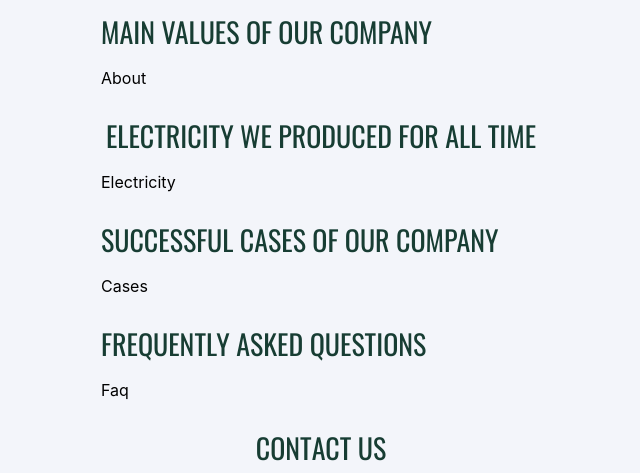
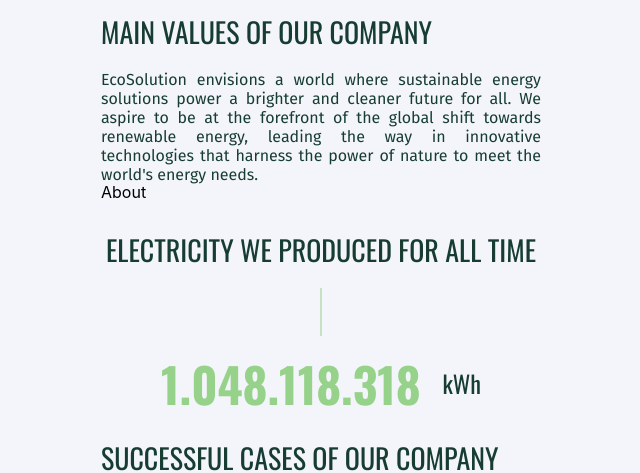
Before and after one commit to Aleksandr2905/ecosolution, a React (Vite) app: page / in a window 1280 px wide. Shown: the part 773-1246 px from the top of the page, without its empty margins (319-959 px from the left). Built offline with nearby package versions, Linux system fonts and the light colour scheme.

Commit message:
added Electricity

```diff
--- a/src/components/About/About.jsx
+++ b/src/components/About/About.jsx
@@ -1,11 +1,13 @@
 import { text } from '../../data/about';
 import Section from '../Section/Section';
+import * as s from './About.styled';
 
 const About = () => {
-  const { id, title } = text;
+  const { id, title, description } = text;
 
   return (
     <Section id={id} title={title}>
+      <s.SubTitle>{description}</s.SubTitle>
       <div>About</div>
     </Section>
   );
--- /dev/null
+++ b/src/components/About/About.styled.js
@@ -0,0 +1,10 @@
+import styled from 'styled-components';
+
+export const SubTitle = styled.p`
+  text-align: justify;
+  font-family: Fira Sans;
+  font-size: 16px;
+  font-weight: 400;
+  line-height: normal;
+  color: var(--primary-color);
+`;
--- /dev/null
+++ b/src/components/Electricity/Counter/Counter.jsx
@@ -0,0 +1,27 @@
+import { useState, useEffect } from 'react';
+import * as s from './Counter.styled';
+
+const Counter = () => {
+  const randomNumber =
+    Math.floor(Math.random() * (1300000000 - 1000000000 + 1)) + 1000000000;
+  const [count, setCount] = useState(randomNumber);
+
+  useEffect(() => {
+    const interval = setInterval(() => {
+      setCount((prevCount) => prevCount + 1);
+    }, 1000);
+
+    return () => clearInterval(interval);
+  }, []);
+
+  const formattedCount = count.toLocaleString('de-DE');
+
+  return (
+    <s.Wrapper>
+      <s.Count>{formattedCount}</s.Count>
+      <s.Units>kWh</s.Units>
+    </s.Wrapper>
+  );
+};
+
+export default Counter;
--- /dev/null
+++ b/src/components/Electricity/Counter/Counter.styled.js
@@ -0,0 +1,41 @@
+import styled from 'styled-components';
+
+export const Wrapper = styled.div`
+  display: flex;
+  justify-content: space-between;
+  align-items: center;
+  width: 320px;
+  margin: 96px auto 0;
+  position: relative;
+
+  &::before {
+    content: '';
+    position: absolute;
+    top: -72px;
+    left: 50%;
+    transform: translateX(-50%);
+    width: 1px;
+    height: 48px;
+    background-color: var(--light-green);
+  }
+`;
+
+export const Count = styled.h3`
+  text-align: center;
+  font-family: Oswald Bold;
+  font-size: 48px;
+  font-weight: 700;
+  line-height: 100%;
+  text-transform: uppercase;
+  color: var(--light-green);
+  letter-spacing: -0.1px;
+`;
+
+export const Units = styled.h4`
+  text-align: center;
+  font-family: Oswald Regular;
+  font-size: 24px;
+  font-weight: 400;
+  line-height: 171.429%;
+  color: var(--primary-color);
+`;
--- a/src/components/Electricity/Electricity.jsx
+++ b/src/components/Electricity/Electricity.jsx
@@ -1,12 +1,13 @@
 import { text } from '../../data/electricity';
 import Section from '../Section/Section';
+import Counter from './Counter/Counter';
 
 const Electricity = () => {
   const { id, title } = text;
 
   return (
     <Section id={id} title={title} titleStyle="TitleCenter">
-      <div>Electricity</div>
+      <Counter />
     </Section>
   );
 };
--- a/src/components/Main/Main.styled.js
+++ b/src/components/Main/Main.styled.js
@@ -6,7 +6,6 @@
   font-size: 16px;
   font-weight: 400;
   line-height: normal;
-  /* letter-spacing: -0.64px; */
   color: var(--primary-color);
 `;
 
```
